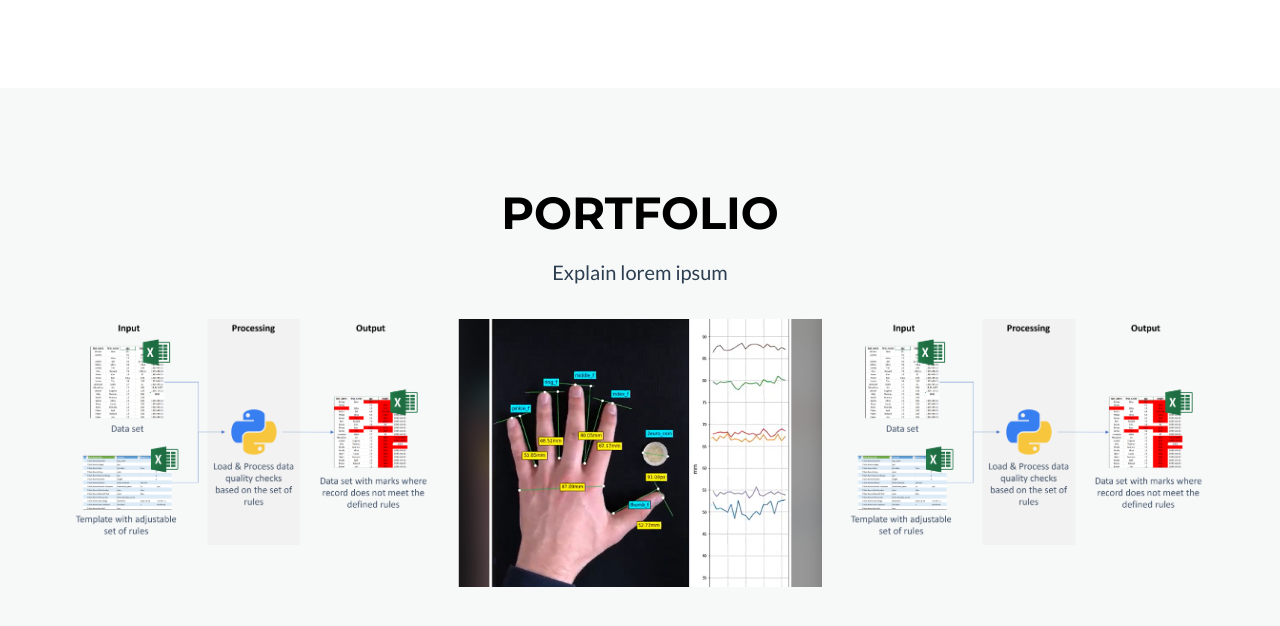
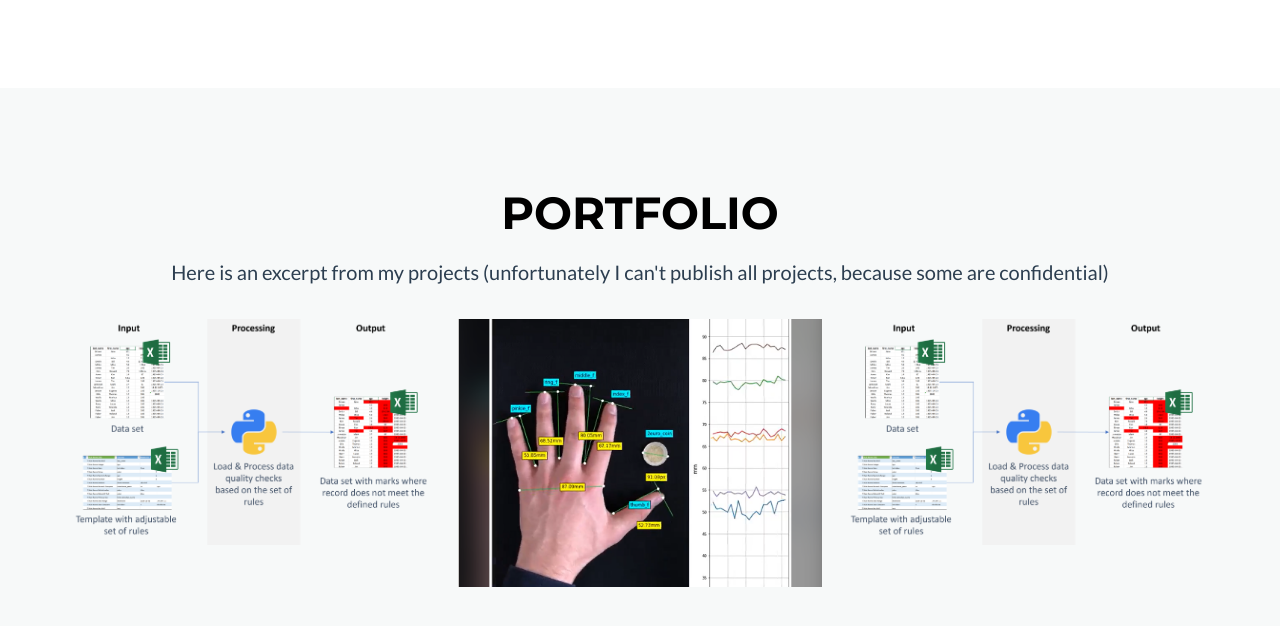
Before and after one commit to tolan005/tolan005.github.io, a Jekyll site: the page built from _posts/2014-07-18-project-1.markdown, in a window 1280 px wide and 900 px high, scrolled down 549 px. Shown: the top 626 px of the window. Built offline with Jekyll 4.4.1, drawn with Linux system fonts in a browser that asks for light colours.

Commit message:
Update portfolio_grid.html
cxyc

```diff
--- a/_includes/portfolio_grid.html
+++ b/_includes/portfolio_grid.html
@@ -7,7 +7,7 @@
                     <h2>Portfolio</h2>
                     <br>
                      <!-- <hr class="star-primary"> -->
-                    <p>Explain lorem ipsum</p>
+                    <p>Here is an excerpt from my projects (unfortunately I can't publish all projects, because some are confidential)</p>
                 </div>
             </div>
             <br>
```
